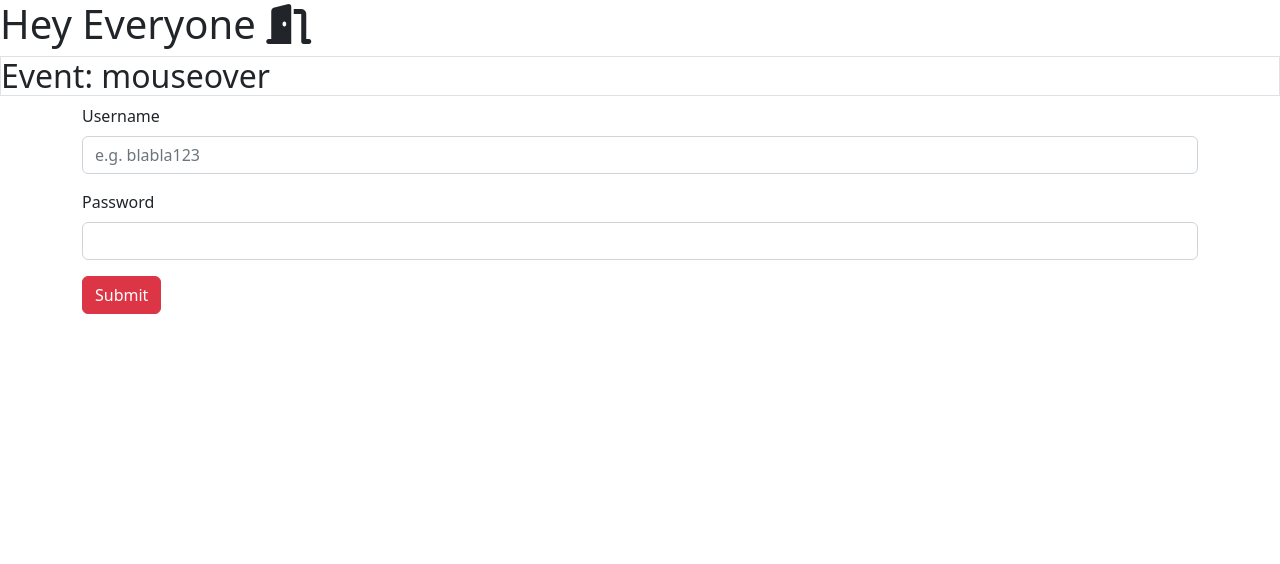
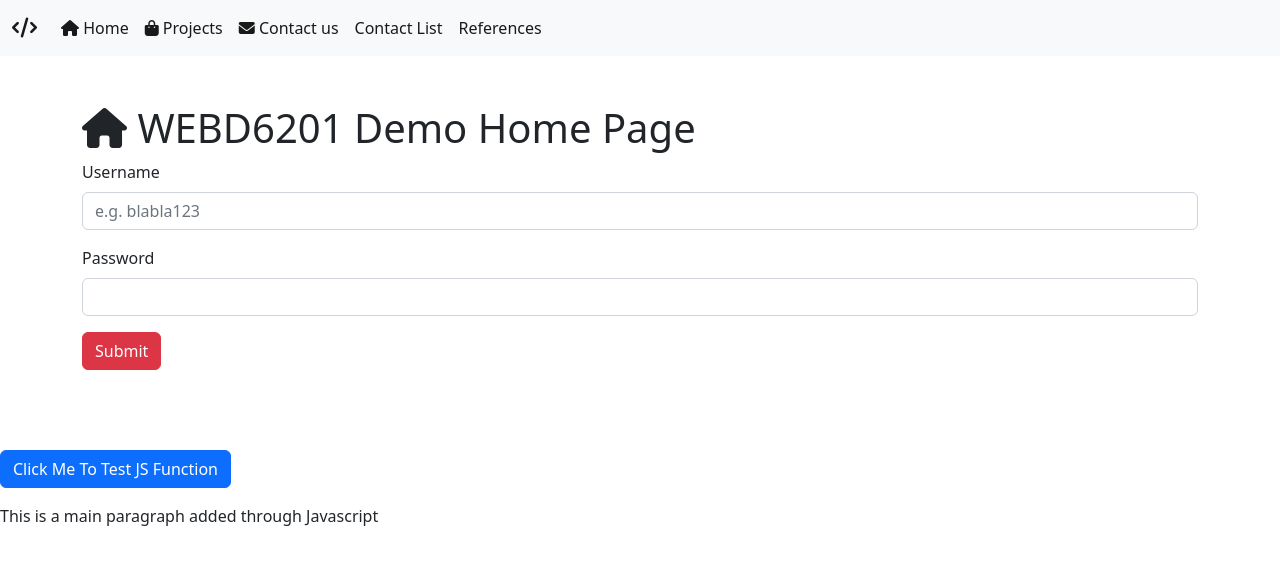
Before and after one commit to fendie07/webd6201-in-class-demo, a website: page index.html in a window 1280 px wide. Drawn offline with nearby package versions, Linux system fonts and the light colour scheme.

Commit message:
changes made

```diff
--- a/index.html
+++ b/index.html
@@ -4,18 +4,50 @@
 <head>
   <meta charset="utf-8">
   <meta name="viewport" content="width=device-width, initial-scale=1">
-  <title>WEBD6201 Demo</title>
+  <title>Home - WEBD6201 Demo</title>
   <link href="https://cdn.jsdelivr.net/npm/bootstrap@5.2.3/dist/css/bootstrap.min.css" rel="stylesheet"
     crossorigin="anonymous">
     <script src="https://kit.fontawesome.com/ae5f03c47d.js" crossorigin="anonymous"></script>
 </head>
 
 <body>
-  <header>
-    <h1 id="welcome">Hey Everyone <i class="fa-solid fa-door-open"></i></h1>
+  <nav class="navbar navbar-expand-lg bg-light">
+    <div class="container-fluid">
+      <a class="navbar-brand" href="./"><i class="fa-solid fa-code"></i></a>
+      <button class="navbar-toggler" type="button" data-bs-toggle="collapse" data-bs-target="#navbarNav" aria-controls="navbarNav" aria-expanded="false" aria-label="Toggle navigation">
+        <span class="navbar-toggler-icon"></span>
+      </button>
+      <div class="collapse navbar-collapse" id="navbarNav">
+        <ul class="navbar-nav">
+          <li class="nav-item">
+            <a class="nav-link active" aria-current="page" href="./"><i class="fa-solid fa-house"></i> Home</a>
+          </li>
+          <li class="nav-item">
+            <a class="nav-link active" href="./projects.html"><i class="fa-solid fa-bag-shopping"></i> Projects</a>
+          </li>
+          <li class="nav-item">
+            <a class="nav-link active" href="./contact.html"><i class="fa-solid fa-envelope"></i> Contact us</a>
+          </li>
+          <li class="nav-item">
+            <a class="nav-link active">Contact List</a>
+          </li>
+          <li class="nav-item">
+            <a class="nav-link active">References</a>
+          </li>
+        </ul>
+      </div>
+    </div>
+  </nav>
 
-    <h2 id="displayEvent" class="border"></h2>
+  <div class ="container">
+  <header class="mt-5">
+    <h1 id="welcome"><i class="fa-solid fa-house"></i> WEBD6201 Demo Home Page <span>
+
+    </span></h1>
   </header>
+  </div>
+
+  <main>
 
 
   <form method="get" id="myForm" name="myForm" onsubmit="return validateForm()" class="container">
@@ -40,6 +72,8 @@
     </div>
   </div>
 
+  <button id="RandomButton" class="btn btn-primary">Click Me To Test JS Function</button>
+</main>
 
   <!-- Scripts Section -->
   <script src="https://cdn.jsdelivr.net/npm/bootstrap@5.2.3/dist/js/bootstrap.bundle.min.js"
--- a/scripts/main.js
+++ b/scripts/main.js
@@ -0,0 +1,41 @@
+(function (){
+    function DisplayButton(){
+        let randomButton = document.getElementById("RandomButton")
+        randomButton.addEventListener("click", function(){
+            location.href = '/webd6201-in-class-demo/projects.html'
+        })
+
+        let mainContent = document.getElementsByTagName("main")[0]
+        //console.log(mainContent)
+
+        let mainParagraph = document.createElement("p")
+        mainParagraph.setAttribute("id", "MainParagraph")
+        mainParagraph.setAttribute("class", "mt-3")
+
+        let firstString = "This is a main paragraph added through Javascript"
+
+        mainParagraph.textContent = firstString
+
+
+
+
+
+        mainContent.appendChild(mainParagraph)
+
+
+    }
+    function Start(){
+        console.log("App Started!")
+
+        switch (document.title) {
+            case "Home - WEBD6201 Demo":
+                DisplayButton();
+                break;
+
+            case "Projects - WEBD6201 Demo":
+                DisplayButton();
+                break;
+        }
+    }
+    window.addEventListener("load", Start)
+})()
```
Also changed, not shown: contact.html (added, +62 -0 lines), projects.html (added, +62 -0 lines).
